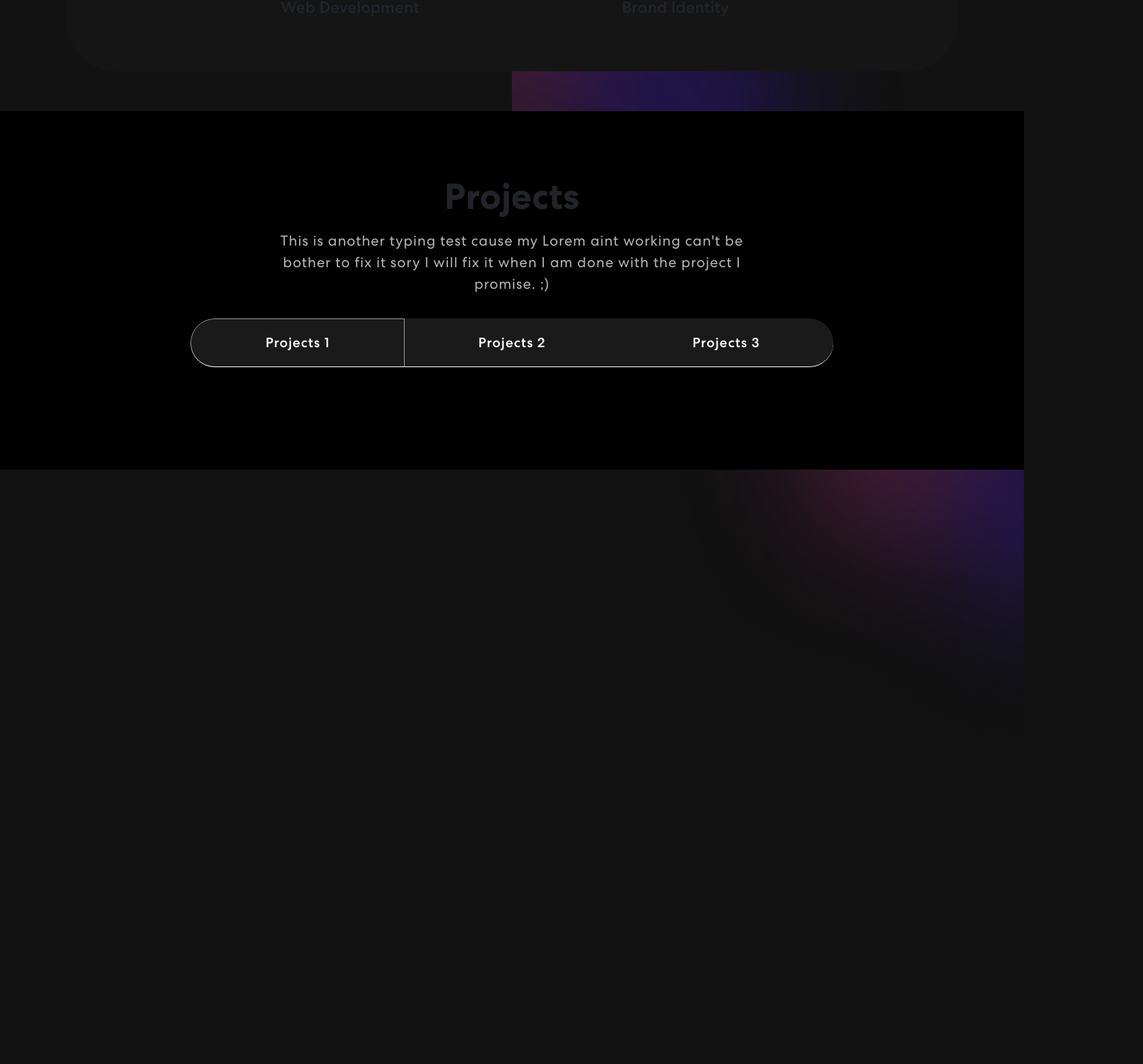
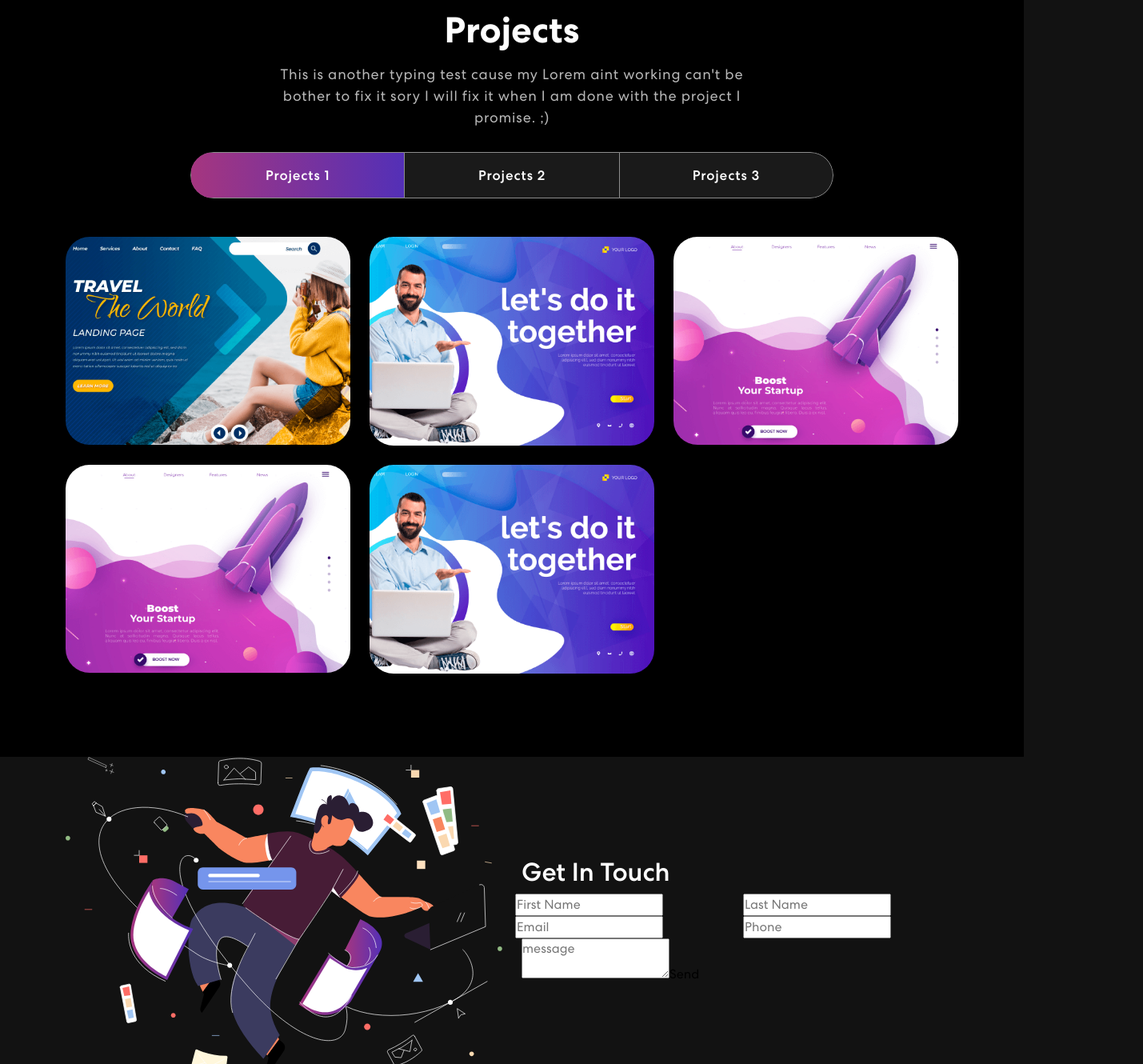
Before and after one commit to Exploser/portfolio-website, a React (Create React App) app: page / in a window 1280 px wide. Shown: the part 1393-2723 px from the top of the page at 80% size, 1429 px wide, since content can reach past the window. Before the commit the page ends 2336 px from the top, so only its background shows below. Built offline with nearby package versions, Linux system fonts and the light colour scheme.

Commit message:
Add Contact section

```diff
--- a/src/App.css
+++ b/src/App.css
@@ -1,28 +1,28 @@
+/************ Custom Font ************/
 @font-face {
 	font-family: Centra;
 	src: url('./assets/font/CentraNo2-Bold.ttf');
 	font-weight: 700;
 }
-
 @font-face {
 	font-family: Centra;
 	src: url('./assets/font/CentraNo2-Medium.ttf');
 	font-weight: 500;
 }
-
 @font-face {
 	font-family: Centra;
 	src: url('./assets/font/CentraNo2-Book.ttf');
 	font-weight: 400;
 }
 
-*{
+/************ Default Css ************/
+* {
   margin: 0;
   padding: 0;
   box-sizing: border-box;
 }
 
-html{
+html {
   scroll-behavior: smooth;
   scroll-padding-top: 75px;
 }
@@ -32,7 +32,7 @@ body {
   overflow-x: hidden;
   position: relative;
   background-color: #121212 !important;
-  color: #fff;
+  color: #fff !important;
   font-family: 'Centra', sans-serif !important;
 }
 
@@ -42,32 +42,45 @@ h1, h2, h3, h4, h5, h6 {
   line-height: normal;
 }
 
-.App {
-  text-align: center;
+p, a, li, button, ul {
+  margin: 0;
+  padding: 0;
+  line-height: normal;
+  text-decoration: none;
 }
 
-.App-logo {
-  height: 40vmin;
-  pointer-events: none;
+a:hover {
+  text-decoration: none;
 }
 
-@media (prefers-reduced-motion: no-preference) {
-  .App-logo {
-    animation: App-logo-spin infinite 20s linear;
+img {
+  width: 100%;
+  height: auto;
+}
+
+button {
+  border: 0;
+  background-color: transparent;
+}
+
+input:focus, textarea:focus, select:focus {
+  outline: none;
+}
+
+@media (min-width:1700px) {
+	main .container {
+		max-width: 100%;
+		padding: 0 150px;
 	}
 }
 
-.App-header {
-  background-color: #282c34;
-  min-height: 100vh;
-  display: flex;
-  flex-direction: column;
-  align-items: center;
-  justify-content: center;
-  font-size: calc(10px + 2vmin);
-  color: white;
+p.success {
+	color: green;
 }
 
+p.danger {
+	color: red;
+}
 /************ Navbar Css ************/
 nav.navbar {
   padding: 18px 0;
@@ -217,19 +230,6 @@ nav.navbar .navbar-toggler[aria-expanded="true"] .navbar-toggler-icon {
 	border-color: transparent;
 }
 
-.App-link {
-  color: #61dafb;
-}
-
-@keyframes App-logo-spin {
-  from {
-    transform: rotate(0deg);
-  }
-  to {
-    transform: rotate(360deg);
-  }
-}
-
 /************ Banner Css ************/
 .banner {
   margin-top: 0;
@@ -264,20 +264,14 @@ nav.navbar .navbar-toggler[aria-expanded="true"] .navbar-toggler-icon {
   line-height: 1.5em;
   width: 96%;
 }
-.banner div#button-box{
-  display: flex;
-  justify-content: center;
-  margin-top: 30px;
-  align-content: center;
-}
 .banner button {
   color: #fff;
   font-weight: 700;
   font-size: 20px;
+  margin-top: 60px;
   letter-spacing: 0.8px;
   display: flex;
   align-items: center;
-  align-self: auto;
 }
 .banner button svg {
   font-size: 25px;
@@ -366,17 +360,17 @@ nav.navbar .navbar-toggler[aria-expanded="true"] .navbar-toggler-icon {
   text-align: center;
   width: 56%;
 }
-.project .nav.nav-tabs {
+.project .nav.nav-pills {
   width: 72%;
   margin: 0 auto;
   border-radius: 50px;
   background-color: rgb(255 255 255 / 10%);
   overflow: hidden;
 }
-.project .nav.nav-tabs .nav-item {
+.project .nav.nav-pills .nav-item {
   width: 33.33333%;
 }
-.project .nav.nav-tabs .nav-link {
+.project .nav.nav-pills .nav-link {
   background-color: transparent;
   border-radius: 0;
   padding: 17px 0;
@@ -390,7 +384,7 @@ nav.navbar .navbar-toggler[aria-expanded="true"] .navbar-toggler-icon {
   text-align: center;
   z-index: 0;
 }
-.project .nav.nav-tabs .nav-link::before {
+.project .nav.nav-pills .nav-link::before {
     content: "";
     position: absolute;
     width: 0;
@@ -401,21 +395,21 @@ nav.navbar .navbar-toggler[aria-expanded="true"] .navbar-toggler-icon {
     z-index: -1;
     transition: 0.3s ease-in-out;
 }
-.project .nav.nav-tabs .nav-link.active::before {
+.project .nav.nav-pills .nav-link.active::before {
     width: 100% !important;
 }
-.project .nav.nav-tabs .nav-link.active {
+.project .nav.nav-pills .nav-link.active {
     border: 1px solid rgba(255, 255, 255, 1);
 }
 .nav-link#projects-tabs-tab-projects-1 {
   border: 1px solid rgba(255, 255, 255, 0.5);
   border-radius: 55px 0px 0px 55px;
 }
-.nav-link#projects-tabs-tab-second-projects-2 {
+.nav-link#projects-tabs-tab-projects-2 {
   border-top: 1px solid rgba(255, 255, 255, 0.5);
   border-bottom: 1px solid rgba(255, 255, 255, 0.5);
 }
-.nav-link#projects-tabs-tab-third-projects-3 {
+.nav-link#projects-tabs-tab-projects-3 {
   border: 1px solid rgba(255, 255, 255, 0.5);
   border-radius: 0 55px 55px 0;
 }
--- a/src/App.js
+++ b/src/App.js
@@ -4,6 +4,7 @@ import { NavBar } from './components/NavBar';
 import 'bootstrap/dist/css/bootstrap.min.css'
 import { Skills } from './components/Skills';
 import { Projects } from './components/Projects';
+import { Contact } from './components/Contact';
 
 function App() {
   return (
@@ -12,6 +13,7 @@ function App() {
       <Banner />
       <Skills />
       <Projects />
+      <Contact />
     </div>
   );
 }
--- /dev/null
+++ b/src/components/Contact.js
@@ -0,0 +1,69 @@
+import { useState } from "react";
+import { Col, Container, Row } from "react-bootstrap";
+import contactImg from "../assets/img/contact-img.svg";
+
+export const Contact = () => {
+    const formInitialDetails = {
+        firstName: '',
+        lastName: '',
+        email: '',
+        phone: '',
+        message: '',
+    };
+    const [formDetails, setFormDetails] = useState(formInitialDetails);
+    const [buttonText, setButtonText] = useState('Send');
+    const [status, setStatus] = useState({});
+
+    const onFormUpdate = (category, value) => {
+        setFormDetails({
+            ...formDetails,
+            [category]: value
+        });
+    };
+
+    const handleSubmit = () => {
+
+    }
+
+    return (
+        <section className="contact" id="connect">
+            <Container>
+                <Row className="align-items-center">
+                    <Col md={6}>
+                        <img src={contactImg} alt="Contact Me" />
+                    </Col>
+                    <Col md={6}>
+                        <h2>Get In Touch</h2>
+                        <form onSubmit={handleSubmit}>
+                            <Row>
+                                <Col sm={6} className="px-1">
+                                    <input type="text" value={formDetails.firstName} placeholder="First Name" onChange={(e) => onFormUpdate('firstName', e.target.value)} />
+                                </Col>
+                                <Col sm={6} className="px-1">
+                                    <input type="text" value={formDetails.lastName} placeholder="Last Name" onChange={(e) => onFormUpdate('lastName', e.target.value)} />
+                                </Col>
+                                <Col sm={6} className="px-1">
+                                    <input type="email" value={formDetails.email} placeholder="Email" onChange={(e) => onFormUpdate('email', e.target.value)} />
+                                </Col>
+                                <Col sm={6} className="px-1">
+                                    <input type="tel" value={formDetails.tel} placeholder="Phone" onChange={(e) => onFormUpdate('phone', e.target.value)} />
+                                </Col>
+                                <Col>
+                                    <textarea row="6" value={formDetails.message} placeholder="message" onChange={(e) => onFormUpdate('message', e.target.value)} />
+                                    <button type="submit"><span>{buttonText}</span></button>
+                                </Col>
+                                {
+                                    status.message &&
+                                    <Col>
+                                        <p className={status.success === false ? "danger" : "success"}>{status.message}</p>
+                                    </Col>
+                                }
+                            </Row>
+                        </form>
+                    </Col>
+                </Row>
+            </Container>
+        </section>
+
+    );
+}
--- a/src/components/Projects.js
+++ b/src/components/Projects.js
@@ -47,8 +47,8 @@ export const Projects = () => {
                     <Col>
                         <h2>Projects</h2>
                         <p>This is another typing test cause my Lorem aint working can't be bother to fix it sory I will fix it when I am done with the project I promise. ;)</p>
-                        <Tab.Container id="projects-tabs" defaultActiveKey="first">
-                        <Nav variant="tabs" defaultActiveKey="projects-1" className="nav-pills mb-5 justify-content-center align-items-center" id="pills-tab">
+                        <Tab.Container id="projects-tabs" defaultActiveKey="projects-1">
+                        <Nav variant="pills" className="nav-pills mb-5 justify-content-center align-items-center" id="pills-tab">
                             <Nav.Item>
                                 <Nav.Link eventKey="projects-1">Projects 1</Nav.Link>
                             </Nav.Item>
```
Lines whose indentation alone changed are shown as unchanged.
